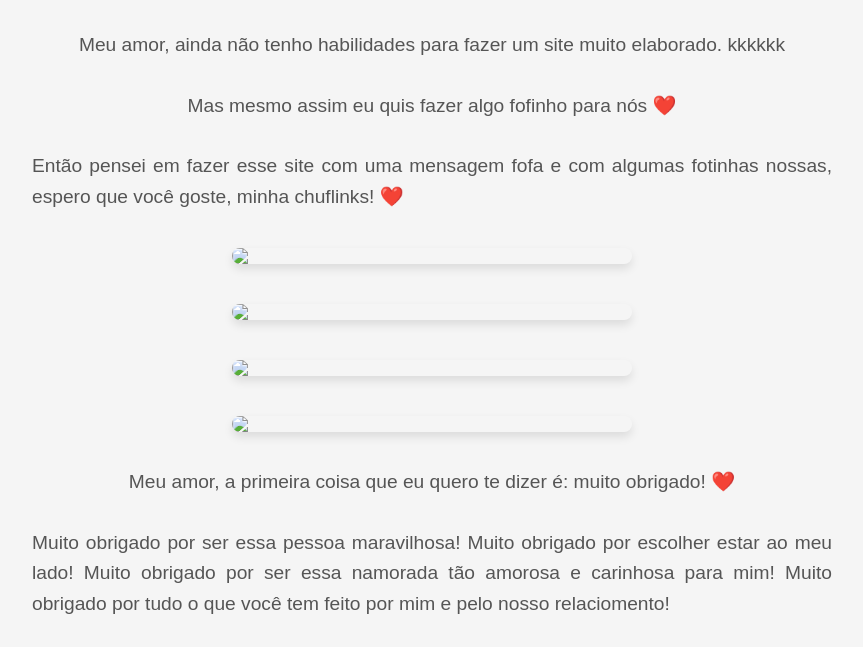
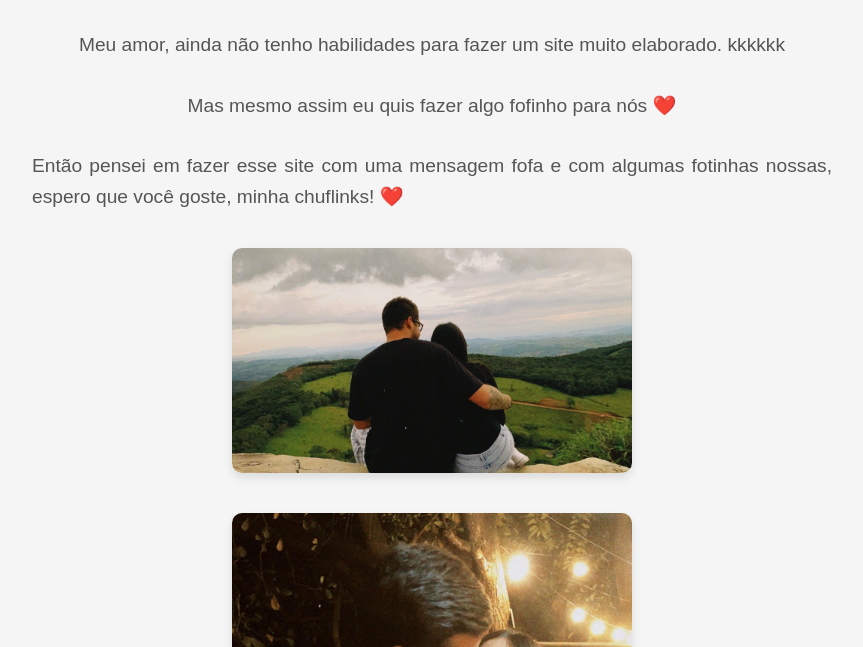
Before and after one commit to IanMJesus/chuflinks, a plain HTML site: page index.html in a window 1280 px wide. Shown: the part 96-743 px from the top of the page, without its empty margins (208-1071 px from the left). Drawn offline with Linux system fonts and the light colour scheme; files that its build step writes are made by us from their sources.

Commit message:
index.html

```diff
--- a/index.html
+++ b/index.html
@@ -4,7 +4,7 @@
     <meta charset="UTF-8">
     <meta name="viewport" content="width=device-width, initial-scale=1.0">
     <title>Meu Amor</title>
-    <link rel="stylesheet" href="CSS/style.css">
+    <link rel="stylesheet" href="style.css">
 
 </head>
 <body>
@@ -13,10 +13,10 @@
     <p>Mas mesmo assim eu quis fazer algo fofinho para nós ❤️</p>
     <p>Então pensei em fazer esse site com uma mensagem fofa e com algumas fotinhas nossas, espero que você goste, minha chuflinks! ❤️</p>
 
-    <img src="img/img3.jpg">
-    <img src="img/img1.jpg">
-    <img src="img/img2.jpg">
-    <img src="img/img4.jpg">
+    <img src="img3.jpg">
+    <img src="img1.jpg">
+    <img src="img2.jpg">
+    <img src="img4.jpg">
 
     <p>Meu amor, a primeira coisa que eu quero te dizer é: muito obrigado! ❤️</p>
     <p>Muito obrigado por ser essa pessoa maravilhosa! Muito obrigado por escolher estar ao meu lado! Muito obrigado por ser essa namorada tão amorosa e carinhosa para mim! Muito obrigado por tudo o que você tem feito por mim e pelo nosso relaciomento!</p>
```
